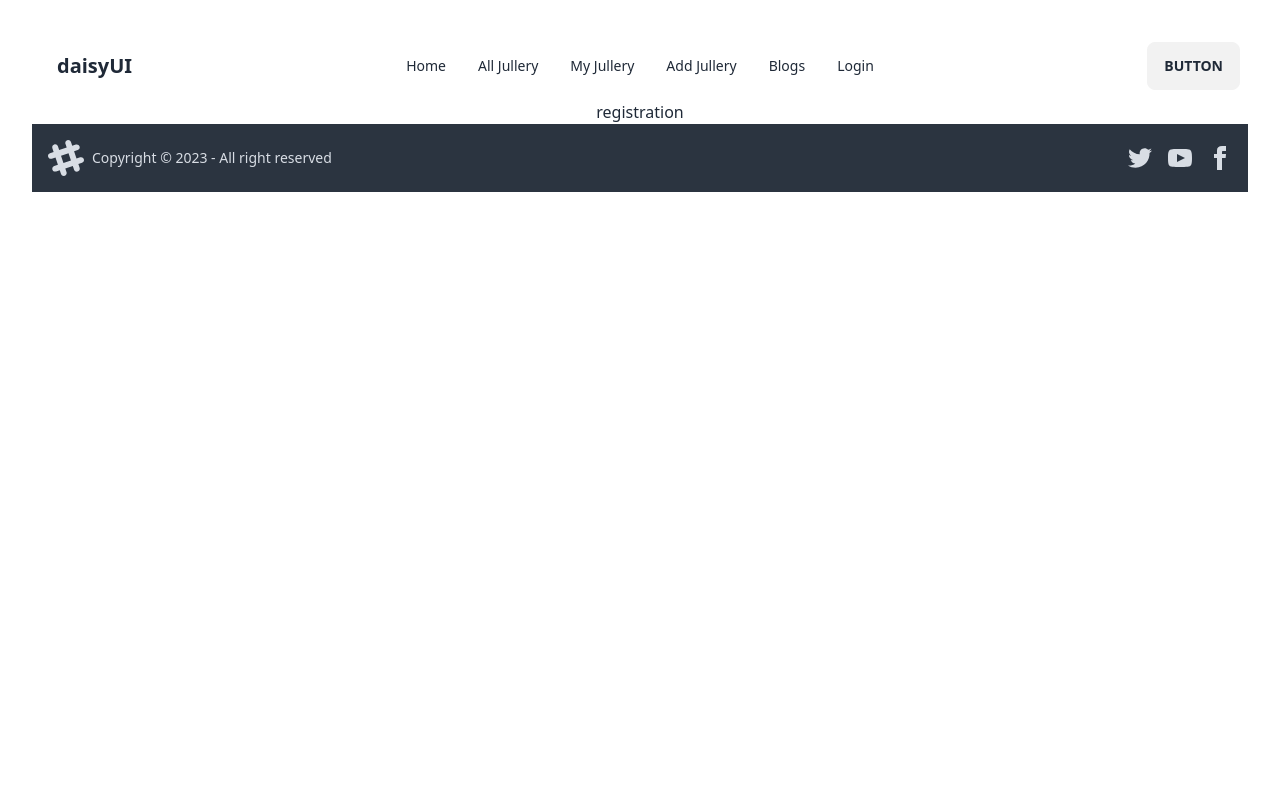
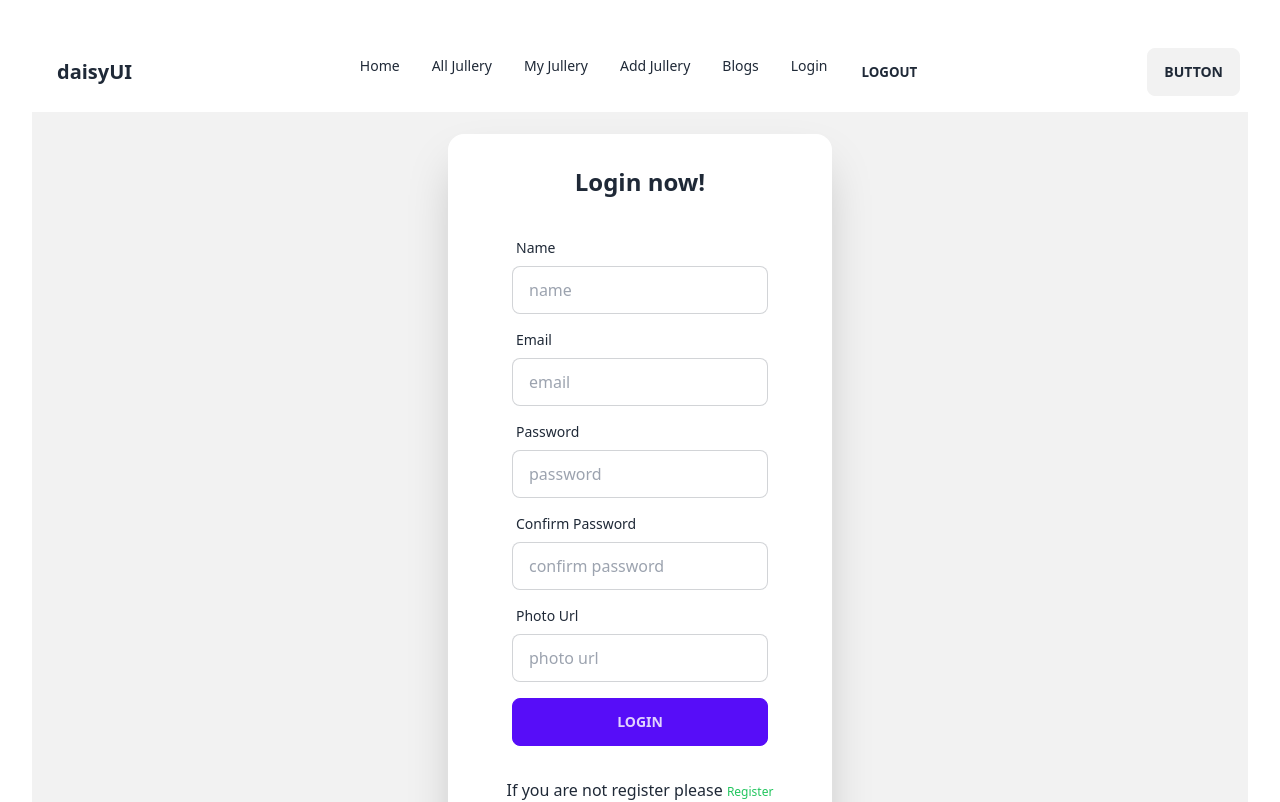
Before and after one commit to Iqubal905/julleryShop, a React (Vite) app: page /registration in a window 1280 px wide. Shown: the top 802 px of the page. Built offline with nearby package versions, Linux system fonts and the light colour scheme; no server answers.

Commit message:
firebase ok

```diff
--- a/package.json
+++ b/package.json
@@ -10,6 +10,7 @@
     "preview": "vite preview"
   },
   "dependencies": {
+    "firebase": "^10.4.0",
     "localforage": "^1.10.0",
     "match-sorter": "^6.3.1",
     "react": "^18.2.0",
--- a/src/main.jsx
+++ b/src/main.jsx
@@ -12,9 +12,12 @@
 
 
 import { router } from './router/Router.jsx';
+import AuthProvider from './providers/AuthProvider.jsx';
 
 ReactDOM.createRoot(document.getElementById('root')).render(
   <React.StrictMode>
-     <RouterProvider router={router} />
+    <AuthProvider>
+    <RouterProvider router={router} />
+    </AuthProvider>
   </React.StrictMode>,
 )
--- a/src/pages/Login.jsx
+++ b/src/pages/Login.jsx
@@ -1,9 +1,80 @@
-import React from 'react';
+import React, { useContext } from 'react';
+import { Link, useLocation, useNavigate } from 'react-router-dom';
+import { AuthContext } from '../providers/AuthProvider';
 
 const Login = () => {
+  const {googleSignIn}= useContext(AuthContext)
+  const { signIn } = useContext(AuthContext);
+  const navigate = useNavigate();
+  const location = useLocation();
+
+  const from = location.state?.from?.pathname || "/";
+
+  const handleLogin = event => {
+    event.preventDefault();
+    const form = event.target;
+    const email = form.email.value;
+    const password = form.password.value;
+    console.log(email, password);
+    signIn(email, password)
+        .then(result => {
+            const user = result.user;
+            console.log(user);
+
+            navigate(from, { replace: true });
+        })
+}
+
+  const handleGoogleSignIn = ()=>{
+    googleSignIn()
+    .then(result =>{
+        const loggedInUser = result.user;
+
+        console.log(loggedInUser);
+
+
+
+
+            navigate (from, {replace: true})
+
+        })
+
+
+}
+
+
     return (
         <div>
-            <h2>login</h2>
+           <div className="hero min-h-screen bg-base-200">
+  <div className="hero-content ">
+
+    <div className="card flex-shrink-0 w-full max-w-sm shadow-2xl bg-base-100">
+    <h1 className="text-2xl font-bold">Login now!</h1>
+      <form onSubmit={handleLogin} className="card-body">
+        <div className="form-control">
+          <label className="label">
+            <span className="label-text">Email</span>
+          </label>
+          <input type="email" name="email" placeholder="email" className="input input-bordered" required />
+        </div>
+        <div className="form-control">
+          <label className="label">
+            <span className="label-text">Password</span>
+          </label>
+          <input type="password" name="password" placeholder="password" className="input input-bordered" required />
+          <label className="label">
+            <a href="#" className="label-text-alt link link-hover">Forgot password?</a>
+          </label>
+        </div>
+        <div className="form-control mt-2">
+          <button className="btn btn-primary">Login</button>
+        </div>
+      </form>
+      <h2>If you are not register please <Link to="/registration" className="label-text-alt link link-hover text-green-500">Register</Link></h2>
+      <button onClick={handleGoogleSignIn} className="btn  link link-hover mt-2">Google</button>
+    </div>
+  </div>
+</div>
         </div>
     );
 };
--- a/src/pages/Registration.jsx
+++ b/src/pages/Registration.jsx
@@ -1,10 +1,91 @@
-import React from 'react';
+import React, { useContext } from 'react';
+import { Link, useNavigate } from 'react-router-dom';
+import { AuthContext } from '../providers/AuthProvider';
+
+
+
 
 const Registration = () => {
+
+  const { createUser } = useContext(AuthContext);
+  const navigate = useNavigate();
+console.log(navigate);
+
+const handleRegistration = event => {
+  event.preventDefault();
+  const form = event.target;
+  const name = form.name.value;
+  const email = form.email.value;
+  const password = form.password.value;
+  const photoUrl = form.photoUrl.value;
+  console.log(name, email, password, photoUrl);
+
+  const formData = {
+    name: name,
+    email: email,
+    password: password,
+    photoUrl: photoUrl
+
+  };
+  console.log(formData);
+
+  createUser(formData.email, formData.password)
+  .then(result => {
+    const loggedUser = result.user;
+    console.log(loggedUser);
+
+})
+navigate('/');
+}
+
     return (
         <div>
-            <h2>registration</h2>
-        </div>
+        <div className="hero min-h-screen bg-base-200">
+<div className="hero-content ">
+
+ <div className="card flex-shrink-0 w-full max-w-sm shadow-2xl bg-base-100">
+ <h1 className="text-2xl font-bold">Login now!</h1>
+   <form onSubmit={handleRegistration} className="card-body">
+   <div className="form-control">
+       <label className="label">
+         <span className="label-text">Name</span>
+       </label>
+       <input type="text" name='name' placeholder="name" className="input input-bordered" required />
+     </div>
+     <div className="form-control">
+       <label className="label">
+         <span className="label-text">Email</span>
+       </label>
+       <input type="email" name='email' placeholder="email" className="input input-bordered" required />
+     </div>
+     <div className="form-control">
+       <label className="label">
+         <span className="label-text">Password</span>
+       </label>
+       <input type="password" name='password' placeholder="password" className="input input-bordered" required />
+     </div>
+     <div className="form-control">
+       <label className="label">
+         <span className="label-text">Confirm Password</span>
+       </label>
+       <input type="password" placeholder="confirm password" className="input input-bordered" required />
+     </div>
+     <div className="form-control">
+       <label className="label">
+         <span className="label-text">Photo Url</span>
+       </label>
+       <input type="text" name='photoUrl' placeholder="photo url" className="input input-bordered" required />
+     </div>
+     <div className="form-control mt-2">
+       <button className="btn btn-primary">Login</button>
+     </div>
+   </form>
+   <h2>If you are not register please <Link to="/login" className="label-text-alt link link-hover text-green-500">Register</Link></h2>
+   <button className="btn  link link-hover mt-2">Google</button>
+ </div>
+</div>
+</div>
+     </div>
     );
 };
 
--- /dev/null
+++ b/src/pages/firebase/firebase.config.js
@@ -0,0 +1,21 @@
+// Import the functions you need from the SDKs you need
+import { initializeApp } from "firebase/app";
+import { getAnalytics } from "firebase/analytics";
+// TODO: Add SDKs for Firebase products that you want to use
+// https://firebase.google.com/docs/web/setup#available-libraries
+
+// Your web app's Firebase configuration
+// For Firebase JS SDK v7.20.0 and later, measurementId is optional
+const firebaseConfig = {
+  apiKey: import.meta.env.VITE_apiKey,
+  authDomain: import.meta.env.VITE_authDomain,
+  projectId: import.meta.env.VITE_projectId,
+  storageBucket: import.meta.env.VITE_storageBucket,
+  messagingSenderId: import.meta.env.VITE_messagingSenderId,
+  appId: import.meta.env.VITE_appId,
+  measurementId: import.meta.env.VITE_measurementId
+};
+
+// Initialize Firebase
+export const app = initializeApp(firebaseConfig);
+ export const analytics = getAnalytics(app);
--- a/src/pages/shared/Navbar.jsx
+++ b/src/pages/shared/Navbar.jsx
@@ -1,7 +1,15 @@
-import React from 'react';
+import React, { useContext } from 'react';
 import { Link } from 'react-router-dom';
+import { AuthContext } from '../../providers/AuthProvider';
 
 const Navbar = () => {
+
+  const { user, logOut } = useContext(AuthContext);
+  const handleLogOut = () => {
+    logOut()
+        .then(() => { })
+        .catch(error => console.log(error));
+}
 
 const NavOptions = <>
     <li><Link  to="/">Home</Link></li>
@@ -10,6 +18,7 @@
     <li><Link  to="/addJullery">Add Jullery</Link></li>
     <li><Link to="/blog">Blogs</Link></li>
     <li><Link to="/login">Login</Link></li>
+    <button onClick={handleLogOut} className="btn btn-ghost">LogOut</button>
 </>
 
 
--- /dev/null
+++ b/src/providers/AuthProvider.jsx
@@ -0,0 +1,79 @@
+import { createContext, useEffect, useState } from "react";
+import { GoogleAuthProvider, createUserWithEmailAndPassword, getAuth, onAuthStateChanged, signInWithEmailAndPassword, signInWithPopup, signOut } from "firebase/auth";
+import { app } from "../pages/firebase/firebase.config";
+
+export const AuthContext = createContext(null)
+const auth = getAuth(app);
+const AuthProvider = ({children}) => {
+
+    const [user, setUser] = useState(null);
+    const [loading, setLoading] = useState(true);
+    const googleProvider = new GoogleAuthProvider();
+    const createUser = (email, password) => {
+        setLoading(true);
+        return createUserWithEmailAndPassword(auth, email, password)
+    }
+
+    const signIn = (email, password) => {
+        setLoading(true);
+        return signInWithEmailAndPassword(auth, email, password);
+    }
+
+    const googleSignIn = () =>{
+        setLoading(true)
+        return signInWithPopup(auth, googleProvider)
+    }
+
+    const logOut = () => {
+        setLoading(true);
+        return signOut(auth);
+    }
+
+    // const updateUserProfile = (name, photo) => {
+    //     return updateProfile(auth.currentUser, {
+    //         displayName: name, photoURL: photo
+    //     });
+    // }
+
+    useEffect(() => {
+        const unsubscribe = onAuthStateChanged(auth, currentUser => {
+            setUser(currentUser);
+            console.log('current user', currentUser);
+
+        //     //get and set token
+        //    if(currentUser){
+        //     axios.post('http://localhost:5000/jwt', {email: currentUser.email})
+        //     .then(data => {
+        //         // console.log(data.data.token);
+        //         localStorage.setItem('access-token', data.data.token)
+        //         setLoading(false)
+        //     })
+        //    }
+        //    else{
+        //     localStorage.removeItem('access-token')
+        //    }
+
+        });
+        return () => {
+            return unsubscribe();
+        }
+    }, [])
+
+    const authInfo = {
+        user,
+        loading,
+        createUser,
+        signIn,
+        logOut,
+
+        googleSignIn
+    }
+
+    return (
+        <AuthContext.Provider value={authInfo}>
+            {children}
+        </AuthContext.Provider>
+    );
+};
+
+export default AuthProvider;
```
Also changed, not shown: 1 other file (tests, documents, lock files or other folders).
